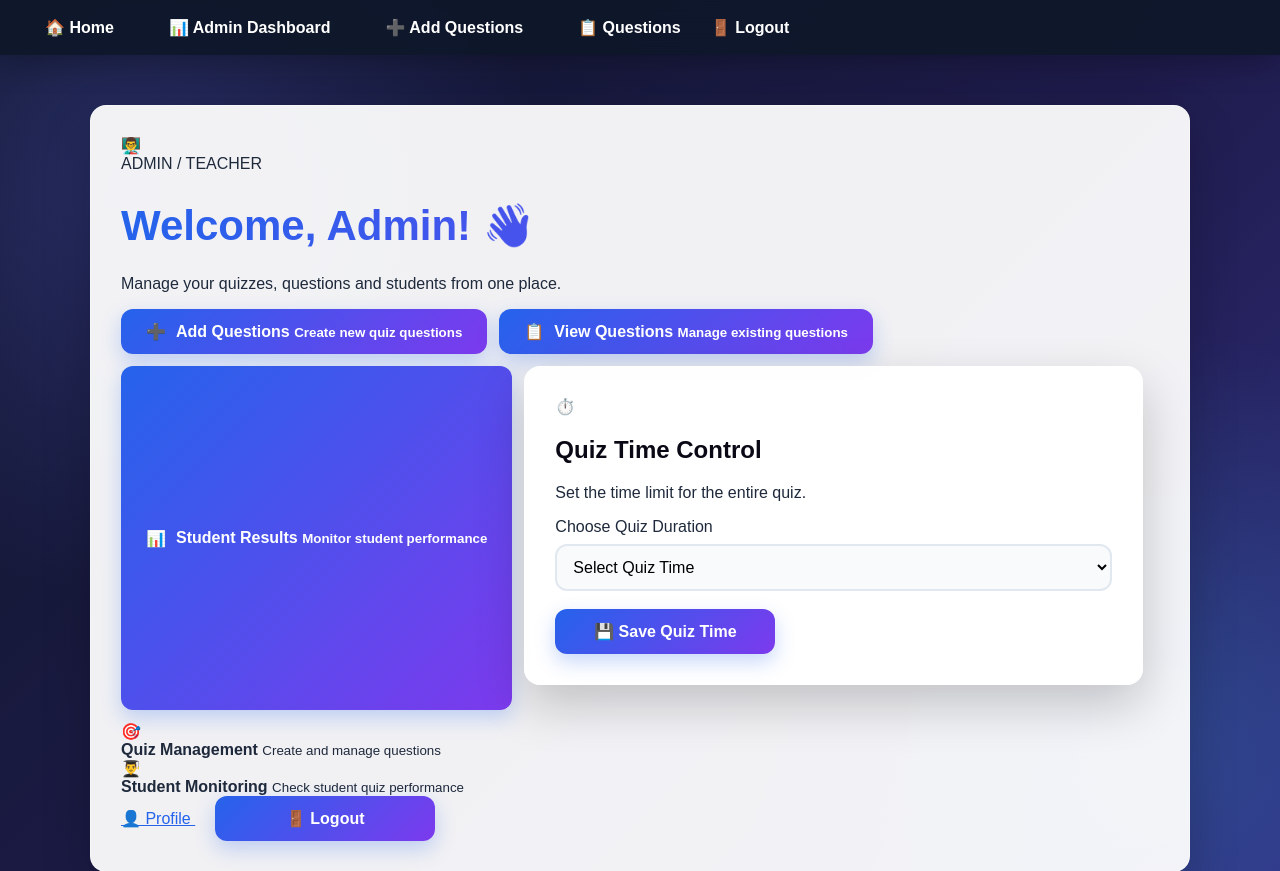
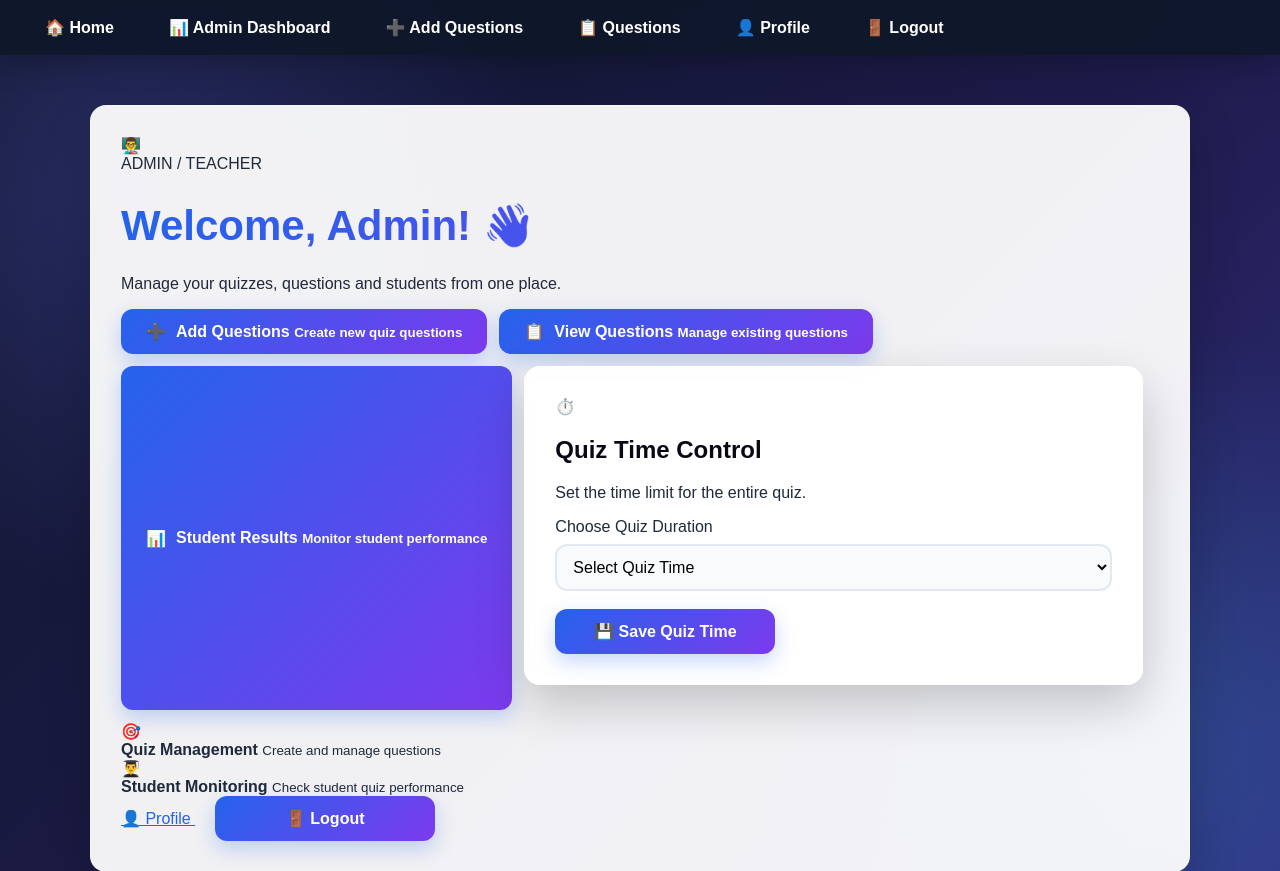
Before and after one commit to Sum332/online-quiz-management-system, a Python web app: template templates/admin.html in a window 1280 px wide. Shown: the top 871 px of the page. Run offline with Jinja, Linux system fonts and the light colour scheme; the template is opened without the code that fills it, so the values that code supplies are empty.

Commit message:
Improve admin navigation bar

```diff
--- a/templates/admin.html
+++ b/templates/admin.html
@@ -34,14 +34,17 @@
             📋 Questions
         </a>
 
-        </div>
+        <a href="/profile">
+            👤 Profile
+        </a>
 
-        <a href="/logout" class="profile-btn">
+        <a href="/logout">
             🚪 Logout
         </a>
 
+    </div>
+
 </nav>
-
 
     <!-- Main Dashboard -->
     <div class="container">
```
Lines whose indentation alone changed are shown as unchanged.
